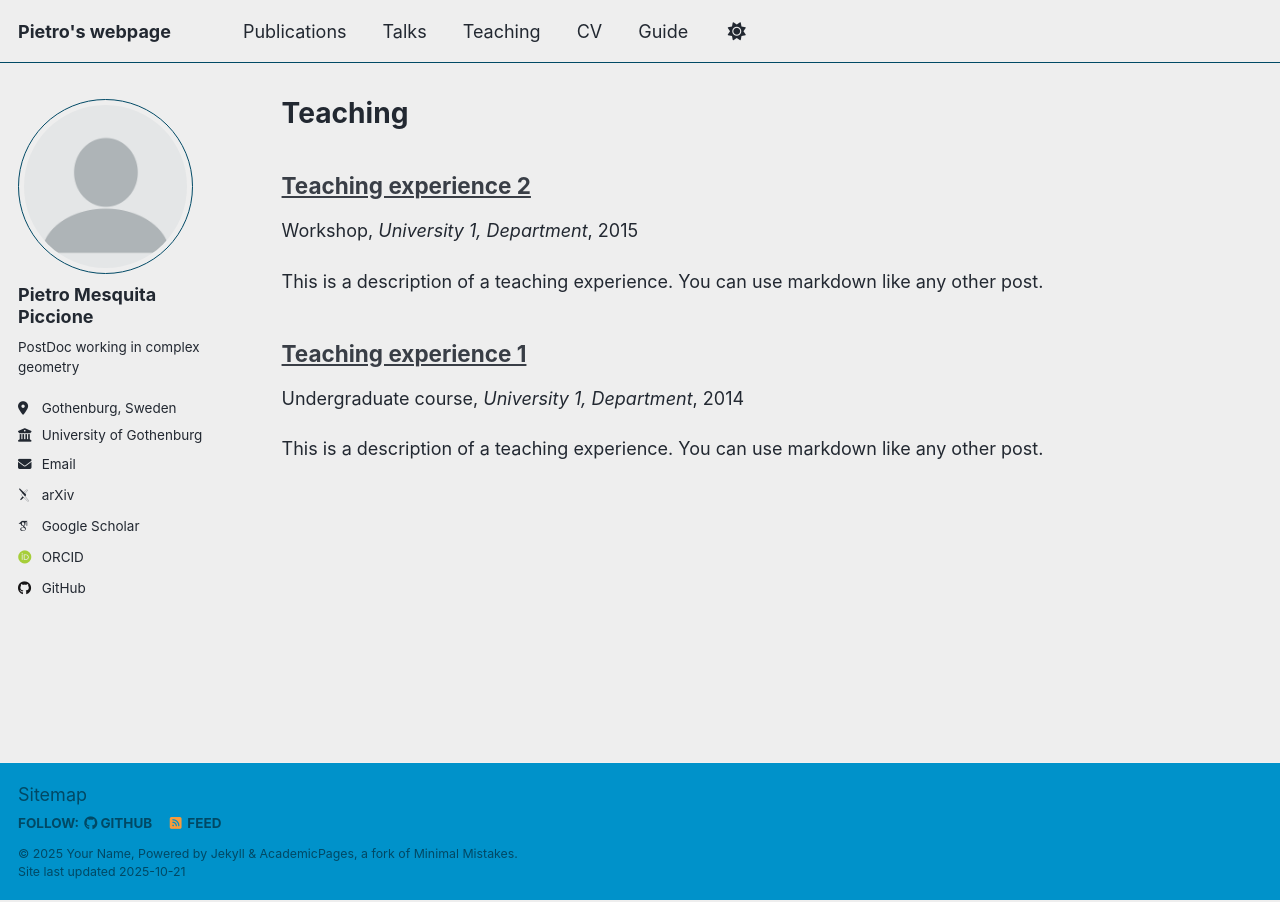
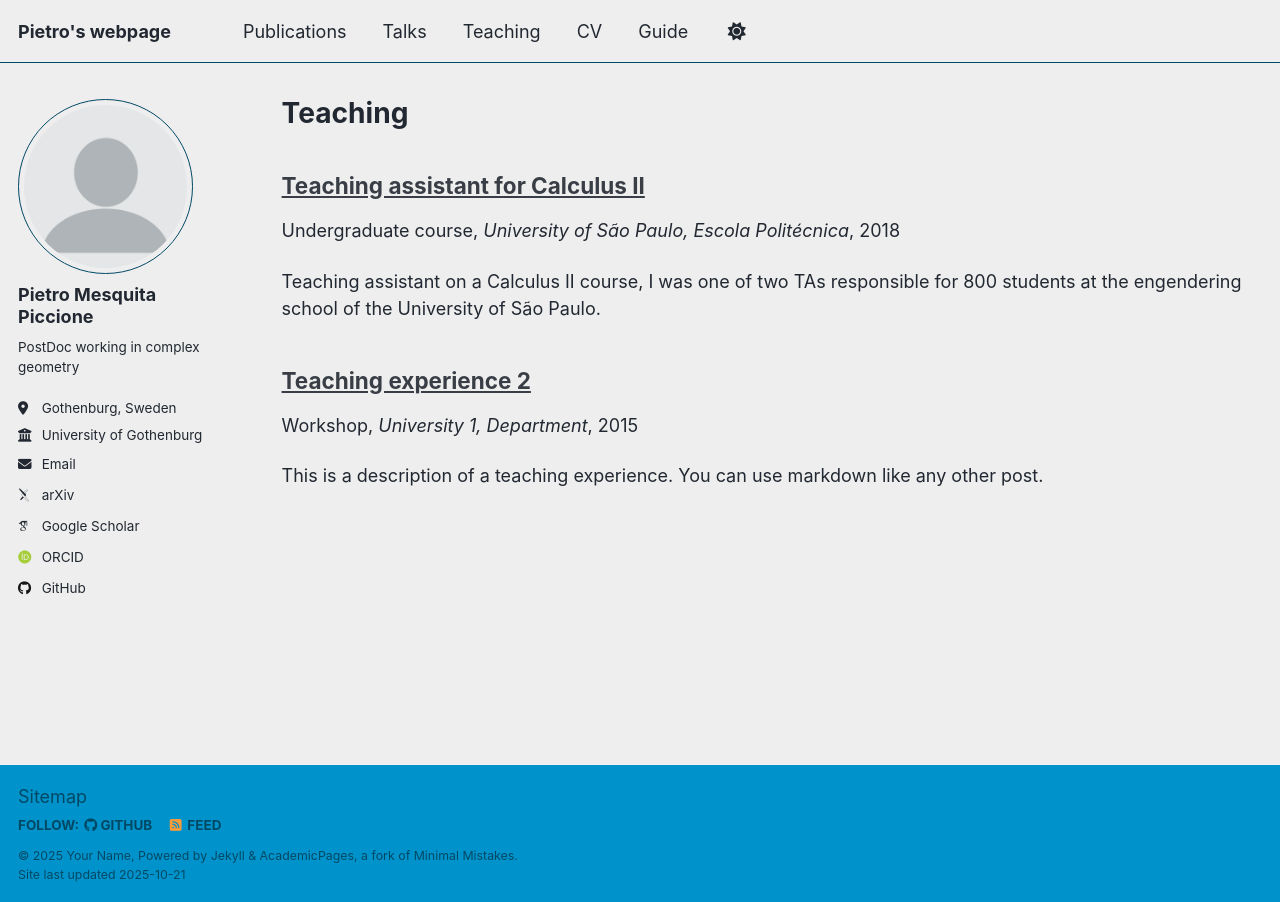
Before and after one commit to pietropic/website, a Jekyll site: the page built from _pages/teaching.html, in a window 1280 px wide. Built offline with Jekyll 4.4.1, drawn with Linux system fonts in a browser that asks for light colours; some web fonts are replaced; a script that is not in the unit is left out.

Commit message:
some changes

```diff
--- a/_pages/cv.md
+++ b/_pages/cv.md
@@ -48,4 +48,23 @@ Teaching
 
 Service
 ======
-* Currently signed in to 43 different slack teams
+* 2021: Organizer of the [A5 Group](https://www.ime.usp.br/~acinco/en.html)
+  * A student runned academic group
+  * Over [25 weekly seminars](https://www.ime.usp.br/~acinco/past-seminars.html) organized
+  * IME - University of São Paulo
+
+* 2019: Deputy Student Representative in the Mathematics Department Council
+ * IME - University of São Paulo
+
+* 2018: Deputy Student Representative in the Mathematics Department Council
+ * IME - University of São Paulo
+
+Languages
+======
+* Portuguese: native speaker
+* Italian: native speaker
+* English: fluent
+* Spanish: fluent
+* French: fluent
+* Catalan: intermediate
+* Swedish: hopefully in two years :)
--- a/_teaching/2014-spring-teaching-1.md
+++ b/_teaching/2014-spring-teaching-1.md
@@ -1,20 +1,11 @@
 ---
-title: "Teaching experience 1"
+title: "Teaching assistant for Calculus II"
 collection: teaching
 type: "Undergraduate course"
-permalink: /teaching/2014-spring-teaching-1
-venue: "University 1, Department"
-date: 2014-01-01
-location: "City, Country"
+permalink: /teaching/2018-2-teaching-1
+venue: "University of São Paulo, Escola Politécnica"
+date: 2018-07-01
+location: "São Paulo, Brazil"
 ---
 
-This is a description of a teaching experience. You can use markdown like any other post.
-
-Heading 1
-======
-
-Heading 2
-======
-
-Heading 3
-======
+Teaching assistant on a Calculus II course, I was one of two TAs responsible for 800 students at the engendering school of the University of São Paulo.
```
Also changed, not shown: other parts of _pages/cv.md (+1 -1 lines).
